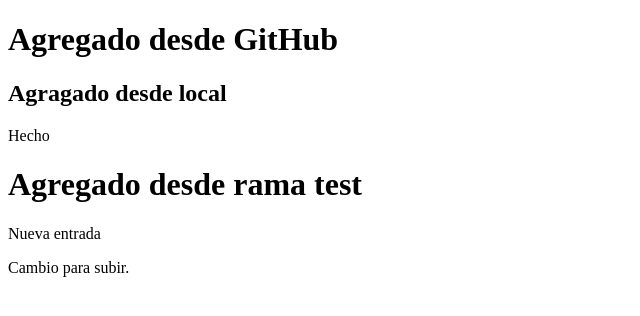
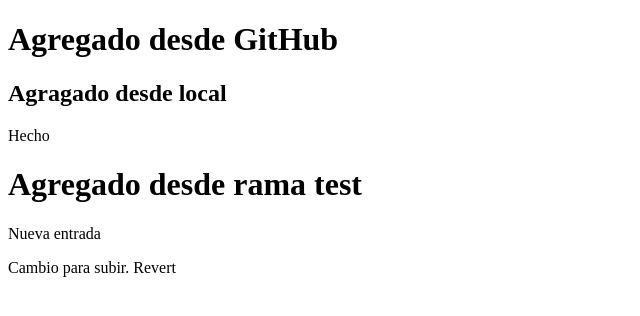
Before and after one commit to sbrodriguez/git-course-test, a plain HTML site: page index.html in a window 1280 px wide. Shown: the full height of the page, 0-640 px from the left. Drawn offline with Linux system fonts and the light colour scheme.

Commit message:
Cambio para revert

```diff
--- a/index.html
+++ b/index.html
@@ -15,5 +15,7 @@
 
 Cambio para subir.
 
+Revert
+
 </body>
 </html>
```
